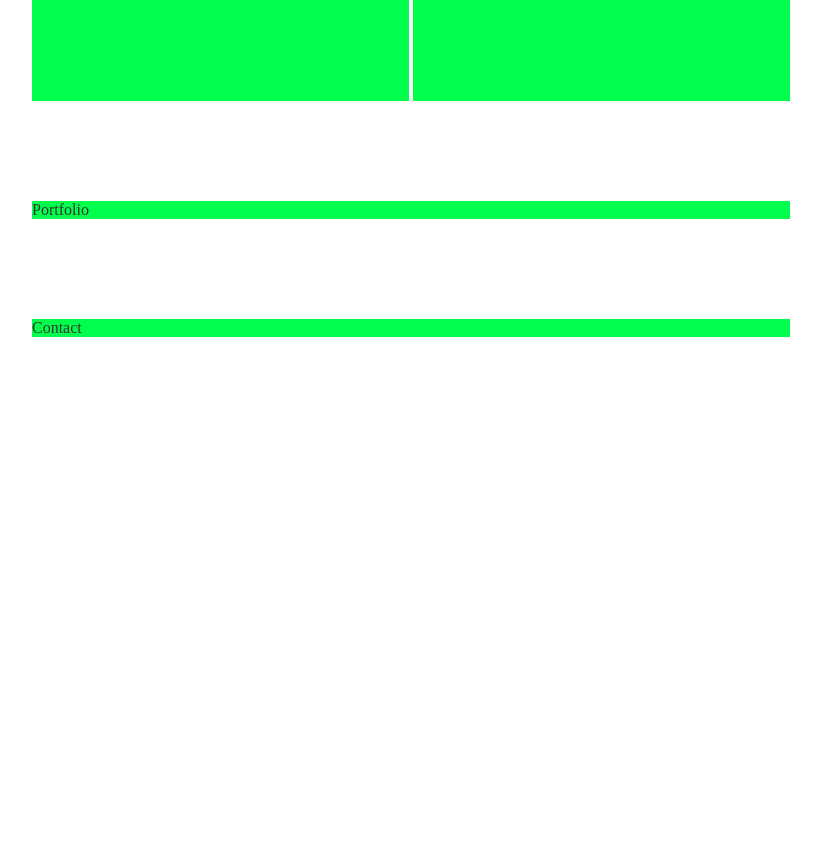
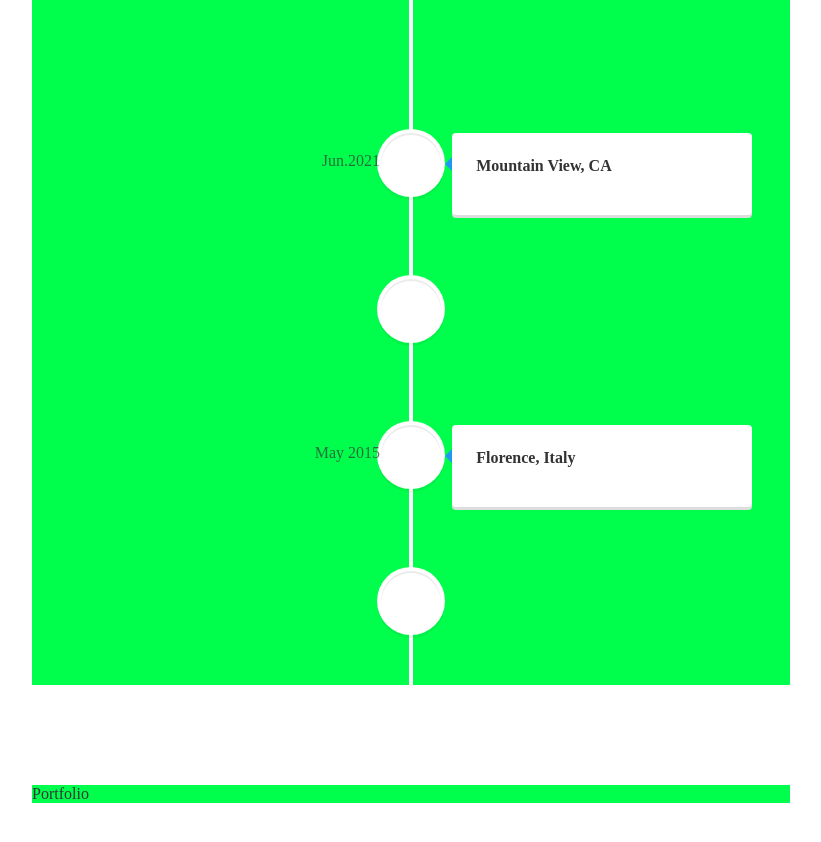
Before and after one commit to sandritaa/milenasatelier, a React (Create React App) app: page / in a window 1280 px wide. Shown: the part 2800-3642 px from the top of the page, without its empty margins (276-1097 px from the left). Before the commit the page ends 3237 px from the top, so only its background shows below. Built offline with nearby package versions, Linux system fonts and the light colour scheme; a web font is replaced by a local one.

Commit message:
edit education data

```diff
--- a/src/Journey.js
+++ b/src/Journey.js
@@ -4,7 +4,7 @@ import {
 } from "react-vertical-timeline-component";
 import "react-vertical-timeline-component/style.min.css";
 import { experienceData } from "./data";
-// import { educationData } from "./data";
+import { educationData } from "./data";
 
 const Journey = () => {
   // let dataInfo = { educationData };
@@ -43,6 +43,32 @@ const Journey = () => {
               </VerticalTimelineElement>
             );
           })}
+          {educationData.map((edData) => {
+            return (
+              <VerticalTimelineElement
+                className="vertical-timeline-element--work"
+                contentStyle={{
+                  background: "rgb(255, 255, 255)",
+                  color: "#fff",
+                }}
+                contentArrowStyle={{
+                  borderRight: "7px solid  rgb(33, 150, 243)",
+                }}
+                lineColor={"rgb(33, 150, 243)"}
+                date={edData.Date}
+                iconStyle={{ background: "rgb(255, 255, 255)", color: "#fff" }}
+                // icon={Data.Icon}
+              >
+                <h3 className="vertical-timeline-element-title">
+                  {edData.Title}
+                </h3>
+                <h4 className="vertical-timeline-element-subtitle">
+                  {edData.Location}
+                </h4>
+                <p>{edData.Description}</p>
+              </VerticalTimelineElement>
+            );
+          })}
         </VerticalTimeline>
       </div>
     </div>
--- a/src/data.js
+++ b/src/data.js
@@ -70,42 +70,46 @@ export const educationData = [];
 educationData[0] = {
   id: "educationData1",
   School: "Udacity",
-  City: "Mountain View",
-  State: "CA",
+  Location: "Mountain View, CA",
   Degree: "Nanodegree Degree",
   Major: "Front End Web Developer",
   Date: "Jun.2021",
+  // City: "Mountain View",
+  // State: "CA",
 };
 
 educationData[1] = {
   id: "educationData1",
   School: "Fashion Institute of Technology",
-  City: "New York City",
-  State: "NY",
+  Location: "New York City, NY",
   Degree: "Bachelor of Science Degree",
   Major: "Fashion Merchandising Management",
   Honors: "Magna Cum Laude",
   Date: "Dec. 2015",
+  // City: "New York City",
+  // State: "NY",
 };
 
 educationData[2] = {
   id: "educationData1",
   School: "Polimoda",
-  City: "Florence",
-  State: "Italy",
+  Location: "Florence, Italy",
   Degree: "Bachelor of Science Degree",
   Major: "Fashion Merchandising Management",
   Honors: "Study Abroad",
   Date: "May 2015",
+  // City: "Florence",
+  // State: "Italy",
 };
 
 educationData[3] = {
   id: "educationData1",
   School: "Nassau Community College",
-  City: "Garden City",
-  State: "NY",
+  Location: "Garden City, NY",
   Degree: "Associate In Applied Science Degree",
   Major: "Buying and Merchandising",
   Honors: "Magna Cum Laude",
   Date: "May 2013",
+  // City: "Garden City",
+  // State: "NY",
 };
```
